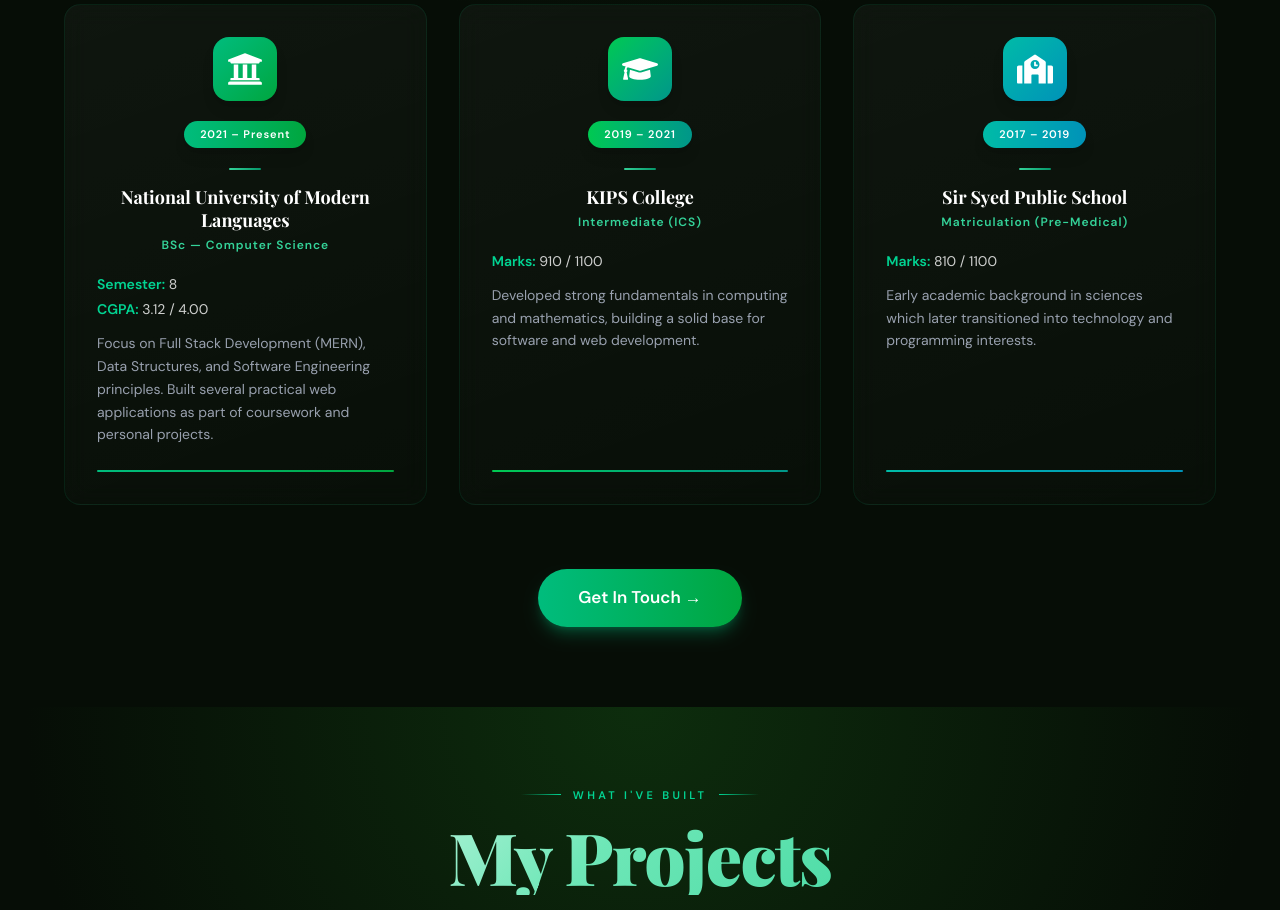
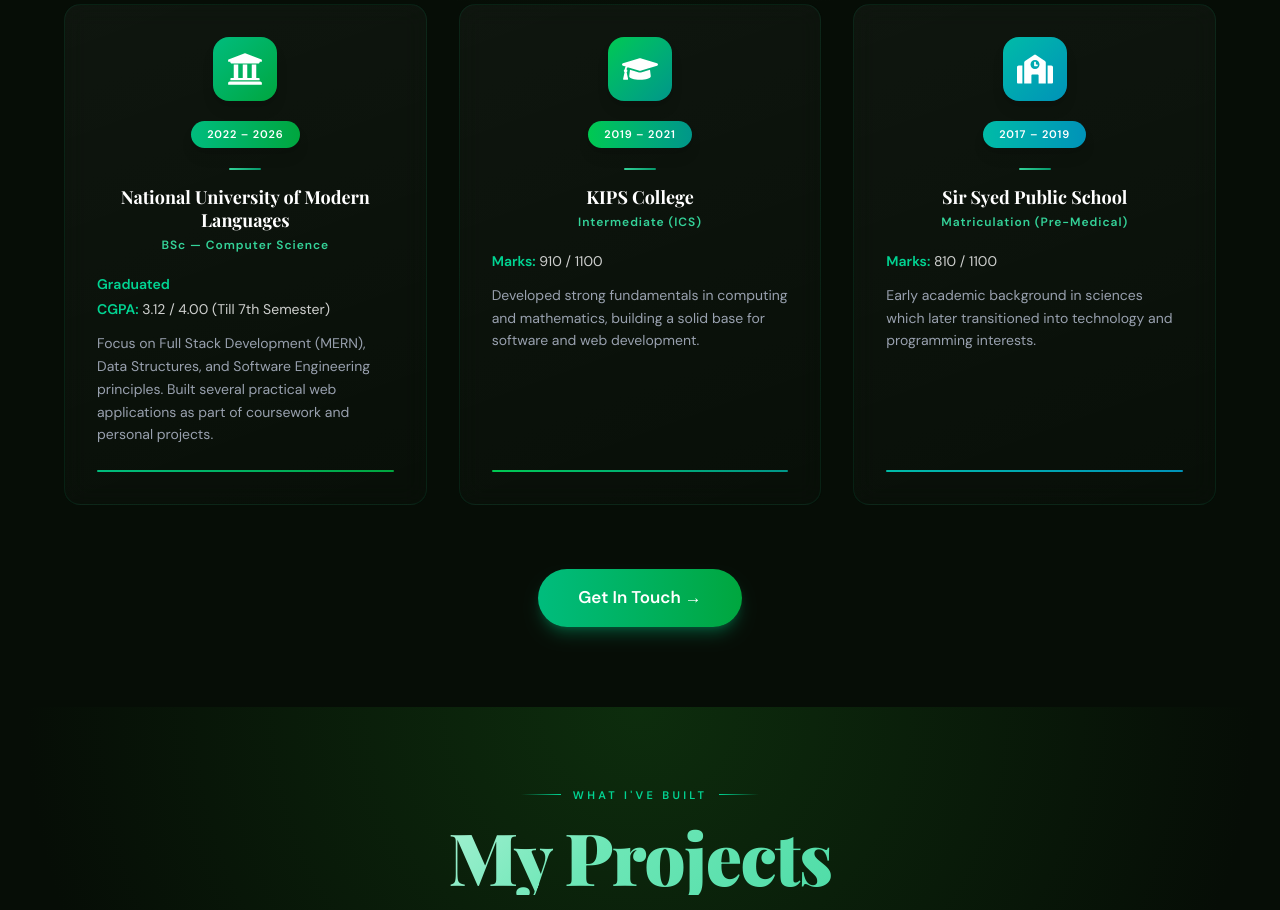
Before and after one commit to Talha-Bin-Zubair2125/my-portfolio, a React (Vite) app: page / in a window 1280 px wide. Shown: the part 2680-3590 px from the top of the page. Built offline with nearby package versions, Linux system fonts and the light colour scheme.

Commit message:
update portfolio

```diff
--- a/src/Pages/EducationalDetails.jsx
+++ b/src/Pages/EducationalDetails.jsx
@@ -10,8 +10,8 @@
       subtitle: "BSc — Computer Science",
       details: (
         <>
-          <p style={{ fontFamily: "'DM Sans', sans-serif" }}><span className="text-emerald-400 font-semibold">Semester:</span> 8</p>
-          <p style={{ fontFamily: "'DM Sans', sans-serif" }}><span className="text-emerald-400 font-semibold">CGPA:</span> 3.12 / 4.00</p>
+          <p style={{ fontFamily: "'DM Sans', sans-serif" }}><span className="text-emerald-400 font-semibold">Graduated</span></p>
+          <p style={{ fontFamily: "'DM Sans', sans-serif" }}><span className="text-emerald-400 font-semibold">CGPA:</span> 3.12 / 4.00 (Till 7th Semester)</p>
           <p className="mt-3 text-gray-400 leading-relaxed" style={{ fontFamily: "'DM Sans', sans-serif", fontSize: "14px" }}>
             Focus on Full Stack Development (MERN), Data Structures, and Software Engineering principles. Built several practical web applications as part of coursework and personal projects.
           </p>
@@ -19,7 +19,7 @@
       ),
       icon: <FaUniversity size={36} />,
       gradient: "from-emerald-500 to-green-600",
-      year: "2021 – Present",
+      year: "2022 – 2026",
     },
     {
       title: "KIPS College",
```
